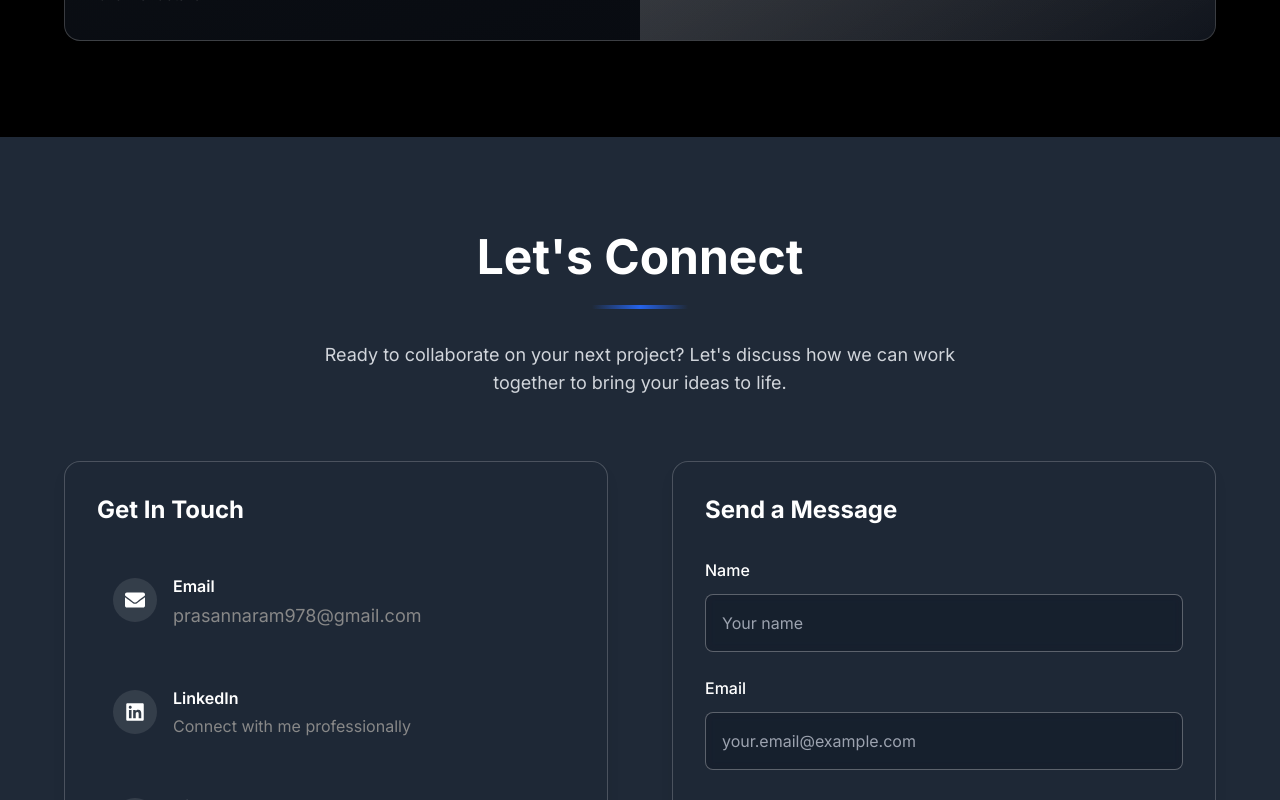
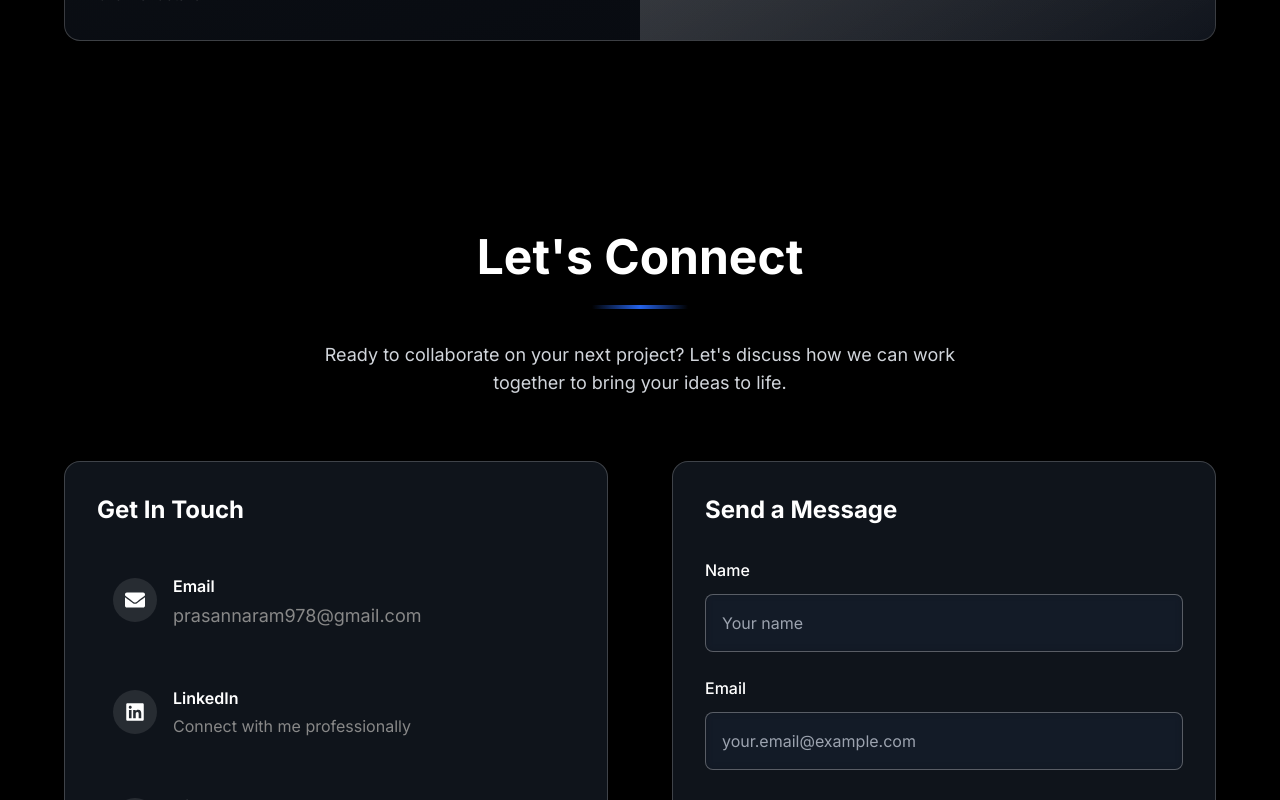
Before and after one commit to Prasannaram2k4/portfolio, a React (Create React App) app in the folder portfolio/: page / in a window 1280 px wide. Shown: the part 3340-4140 px from the top of the page. Built offline with nearby package versions, Linux system fonts and the light colour scheme.

Commit message:
Fix Contact section dark theme background
- Contact: bg-gray-50 dark:bg-gray-800 → bg-gray-50 dark:bg-black
- Now matches other sections with proper black theme
- Contact section should now change to black in dark mode

```diff
--- a/portfolio/src/components/Contact.jsx
+++ b/portfolio/src/components/Contact.jsx
@@ -45,7 +45,7 @@ const Contact = () => {
         <motion.section
       id="contact"
       ref={ref}
-      className="section-padding bg-gray-50 dark:bg-gray-800 relative overflow-hidden transition-colors duration-300"
+      className="section-padding bg-gray-50 dark:bg-black relative overflow-hidden transition-colors duration-300"
     >
       <div className="container mx-auto relative z-10">
         <motion.div className="text-center mb-16">
```
